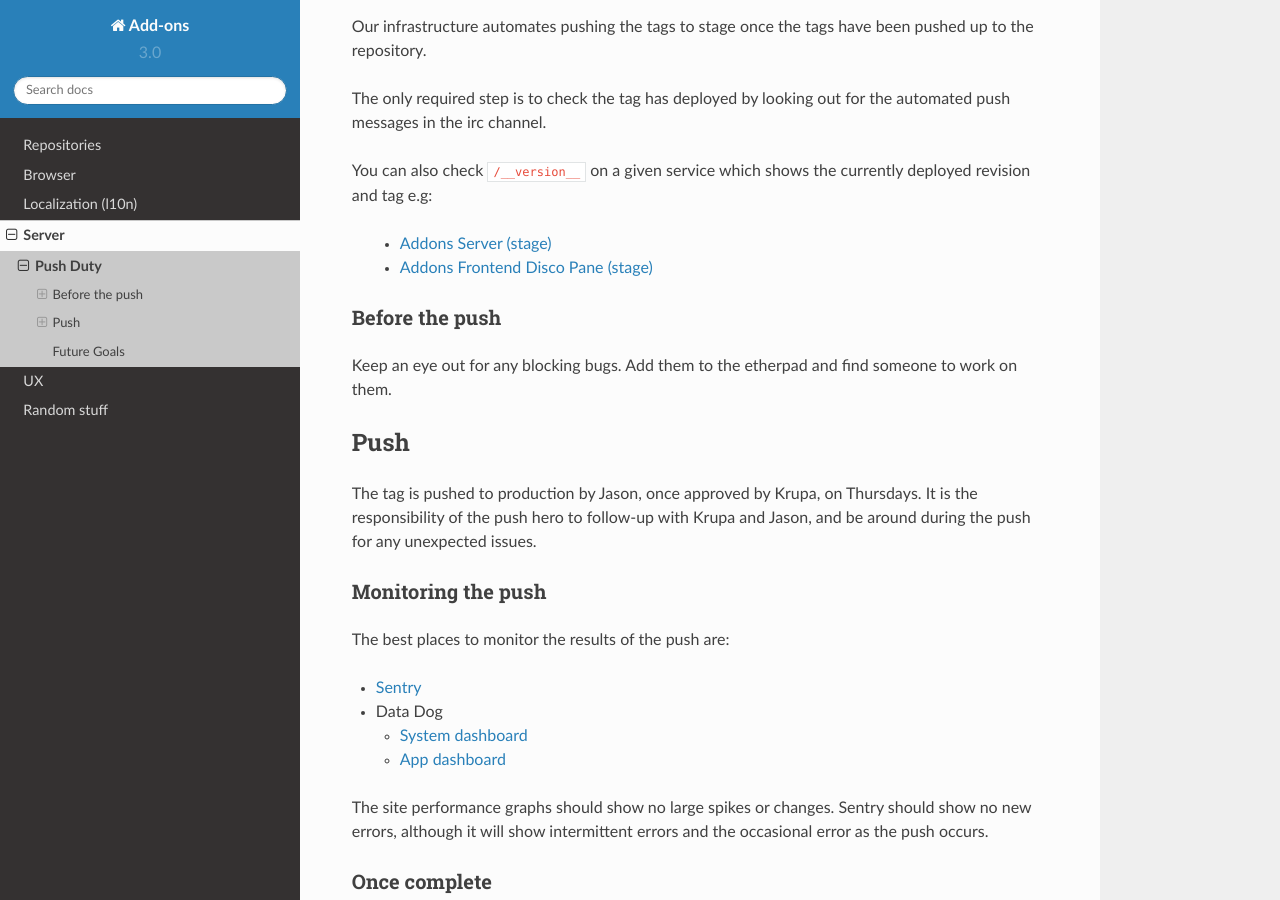
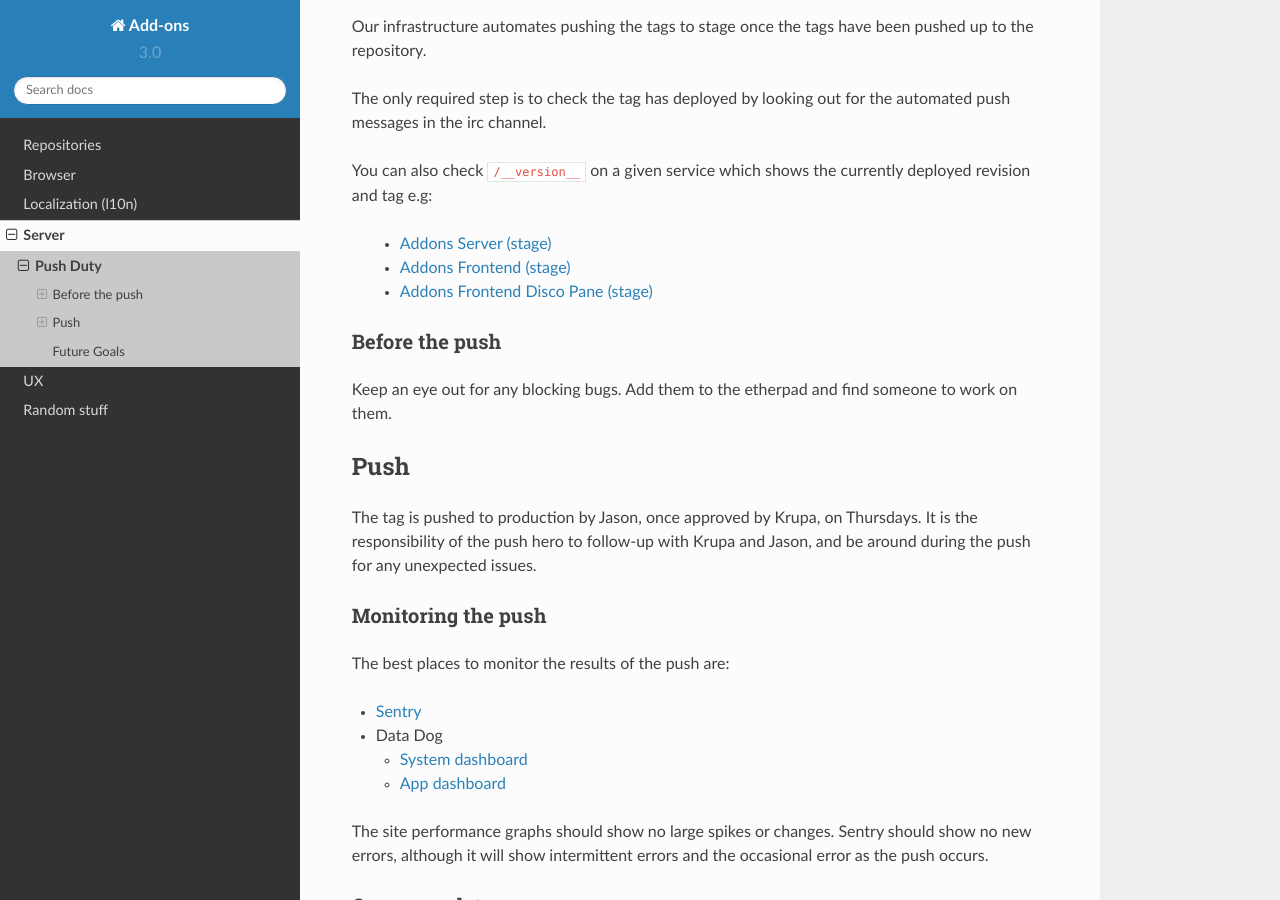
Before and after one commit to mozilla/addons, a Sphinx documentation site: the page built from docs/server/push-duty.rst, in a window 1280 px wide and 900 px high, scrolled down 3115 px. Built offline with Sphinx 7.4.7 and the Read the Docs theme 2.0.0, drawn with Linux system fonts in a browser that asks for light colours.

Commit message:
Add link to __frontend_version__ on -stage

```diff
--- a/docs/server/push-duty.rst
+++ b/docs/server/push-duty.rst
@@ -145,6 +145,7 @@
 deployed revision and tag e.g:
 
  * `Addons Server (stage) <https://addons.allizom.org/__version__>`_
+ * `Addons Frontend (stage) <https://addons.allizom.org/__frontend_version__>`_
  * `Addons Frontend Disco Pane (stage) <https://discovery.addons.allizom.org/__version__>`_
 
 Before the push
```
